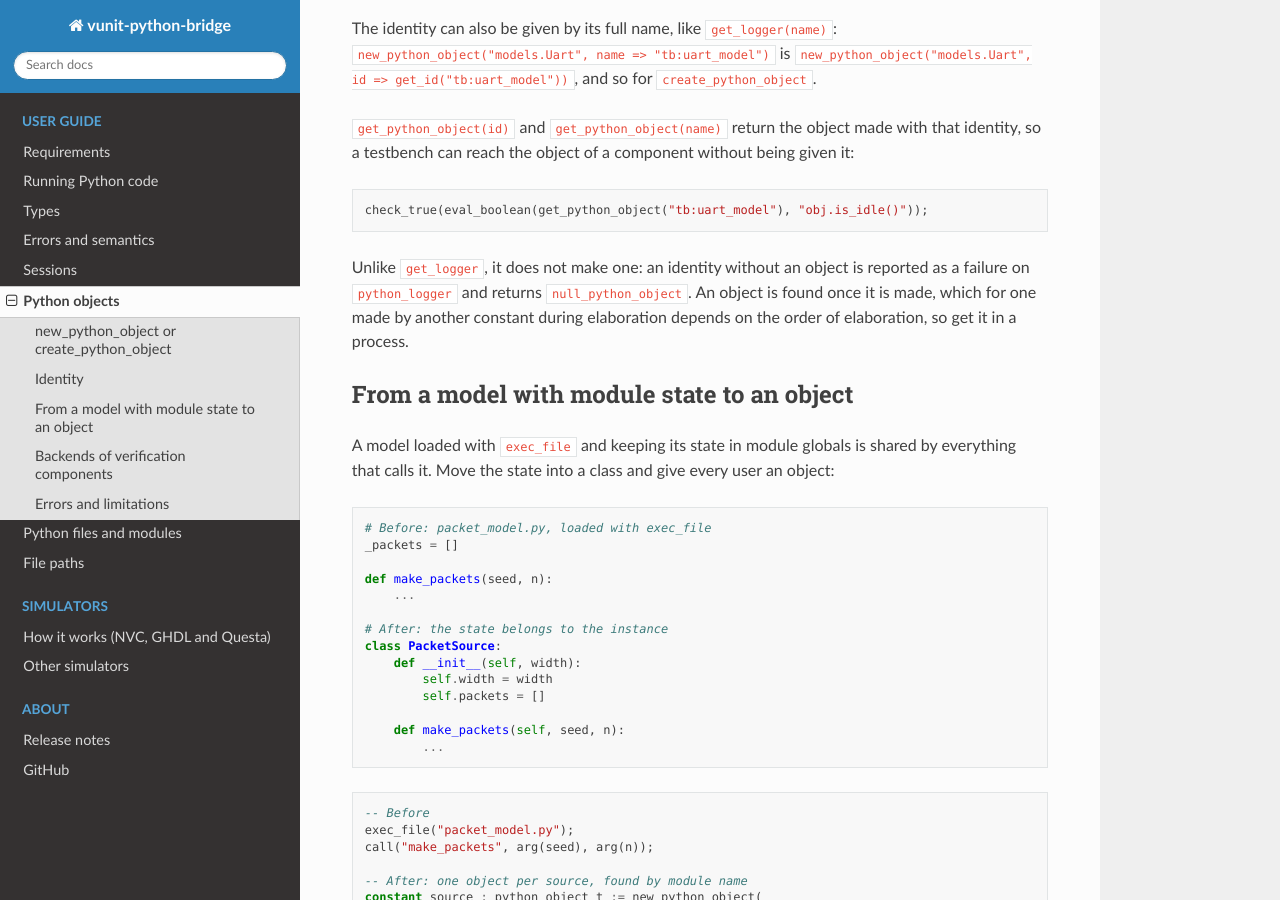
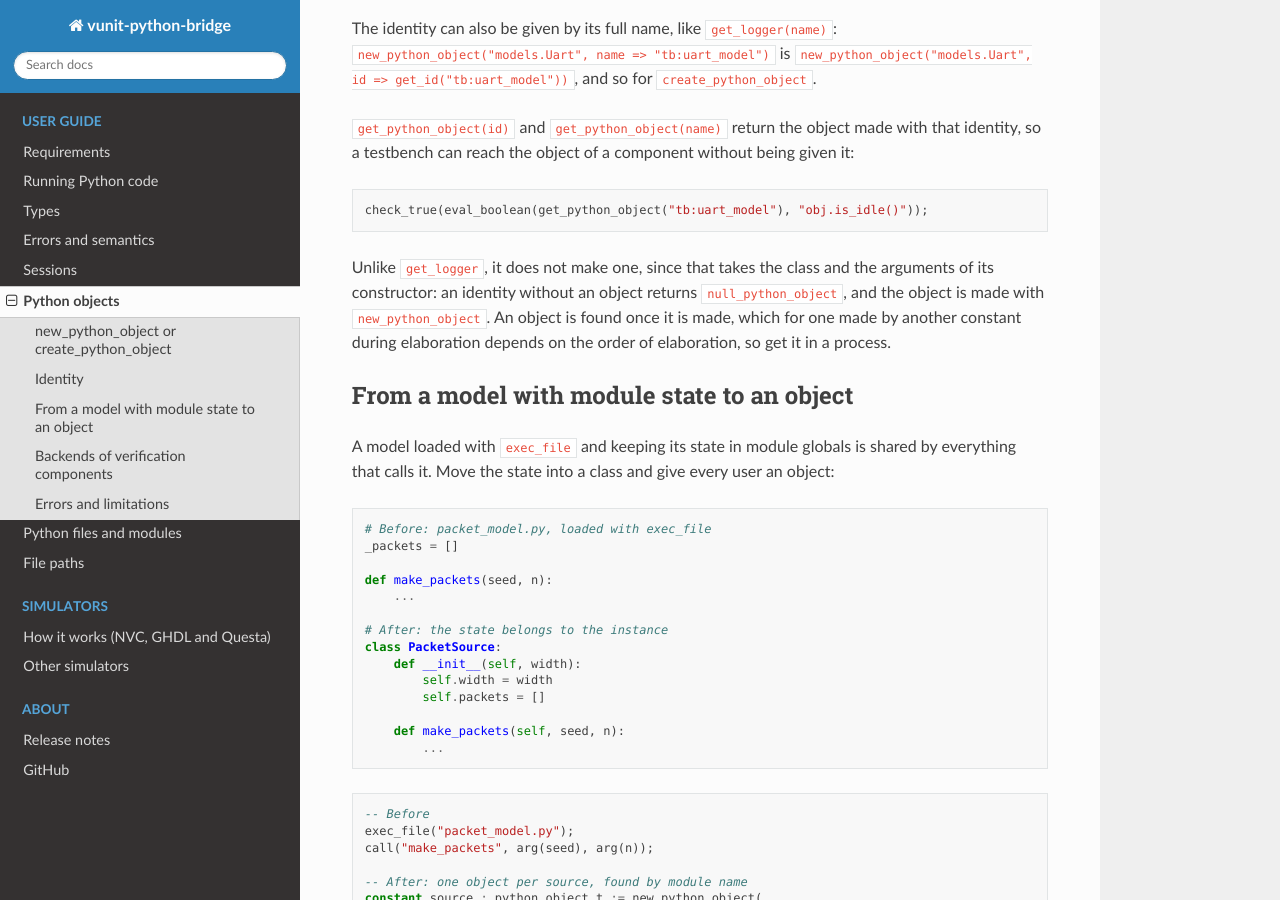
Before and after one commit to VUnit/vunit-python-bridge, a Sphinx documentation site: the page built from docs/python_objects.rst, in a window 1280 px wide and 900 px high, scrolled down 1826 px. Built offline with Sphinx 7.4.7 and the Read the Docs theme 3.1.0, drawn with Linux system fonts in a browser that asks for light colours; pages that are not in the unit, such as notebooks, are missing from menus; the version number is read from the project's files by our own code.

Commit message:
Return null_python_object for an identity without an object
get_python_object no longer reports a failure for an identity without
an object, so a testbench can check whether the object is made and make
it otherwise.

Co-Authored-By: Claude Opus 5.5 <noreply@anthropic.com>

```diff
--- a/docs/python_objects.rst
+++ b/docs/python_objects.rst
@@ -115,8 +115,9 @@ without being given it:
 
     check_true(eval_boolean(get_python_object("tb:uart_model"), "obj.is_idle()"));
 
-Unlike ``get_logger``, it does not make one: an identity without an object is
-reported as a failure on ``python_logger`` and returns ``null_python_object``.
+Unlike ``get_logger``, it does not make one, since that takes the class and
+the arguments of its constructor: an identity without an object returns
+``null_python_object``, and the object is made with ``new_python_object``.
 An object is found once it is made, which for one made by another constant
 during elaboration depends on the order of elaboration, so get it in a process.
 
```
Also changed, not shown: 3 other files.
